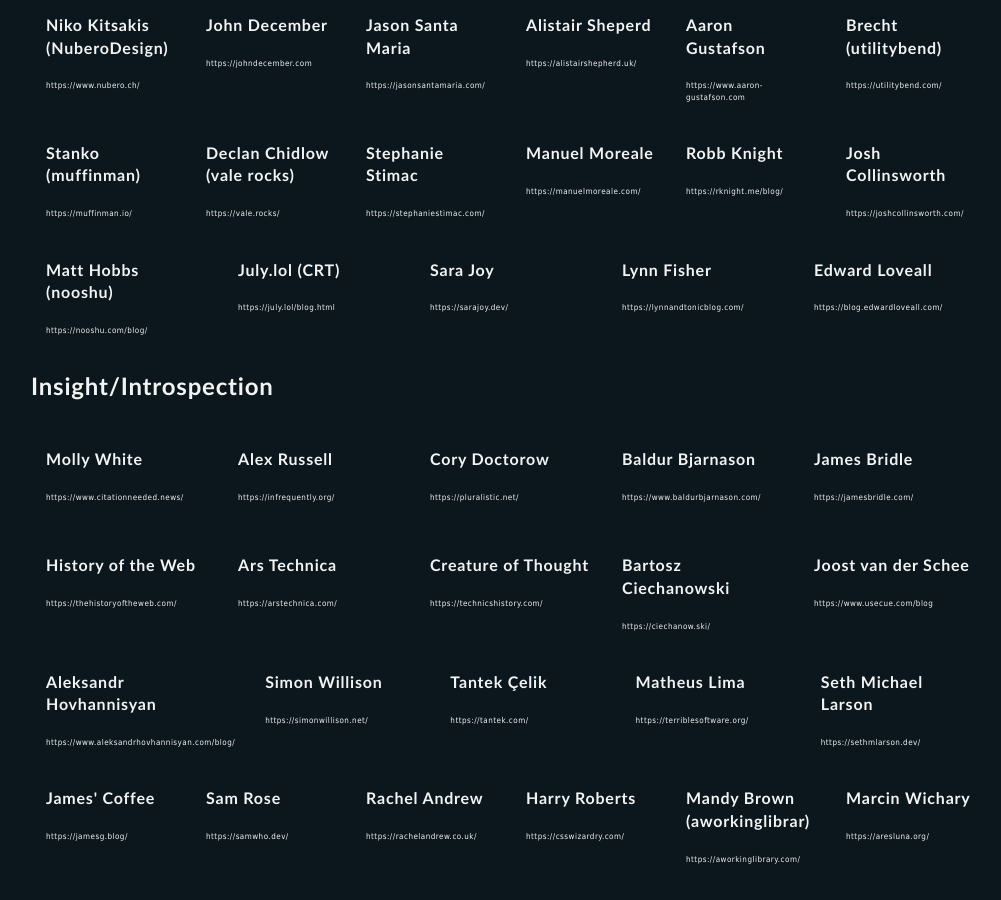
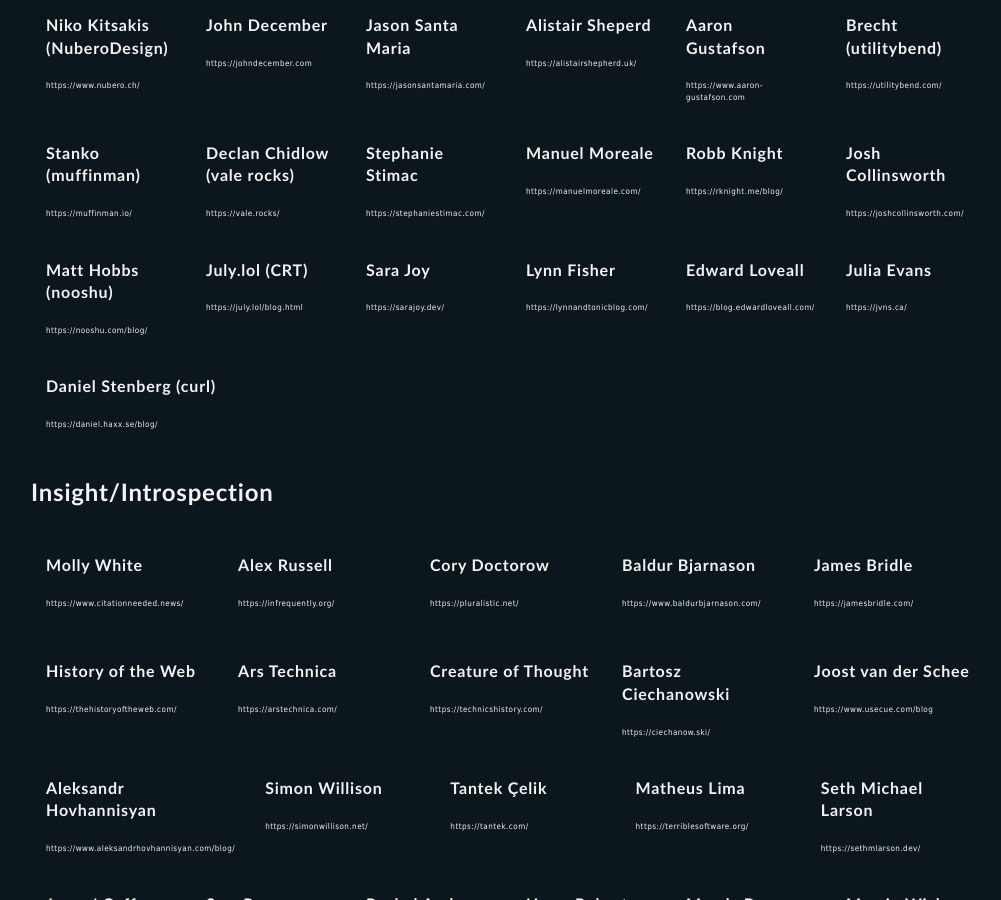
Before and after one commit to mpdagang/mpdagang.github.io, a Jekyll site: the page built from _pages/blogroll.html, in a window 1280 px wide and 900 px high, scrolled down 1802 px. Shown: the whole window, without its empty margins (129-1130 px from the left). Built offline with Jekyll 4.4.1, drawn with Linux system fonts in a browser that asks for light colours; some of the changed text lies outside the part shown.

Commit message:
add to blogroll data

```diff
--- a/_data/engineers.yaml
+++ b/_data/engineers.yaml
@@ -75,3 +75,9 @@
 
 - name: Anthony Lewis
   site: https://anthonylewis.com/
+
+- name: Joel Drapper
+  site: https://joel.drapper.me/
+
+- name: Mike Perham
+  site: https://www.mikeperham.com/
--- a/_data/webmasters.yaml
+++ b/_data/webmasters.yaml
@@ -273,3 +273,9 @@
 
 - name: Edward Loveall
   site: https://blog.edwardloveall.com/
+
+- name: Julia Evans
+  site: https://jvns.ca/
+
+- name: Daniel Stenberg (curl)
+  site: https://daniel.haxx.se/blog/
```
